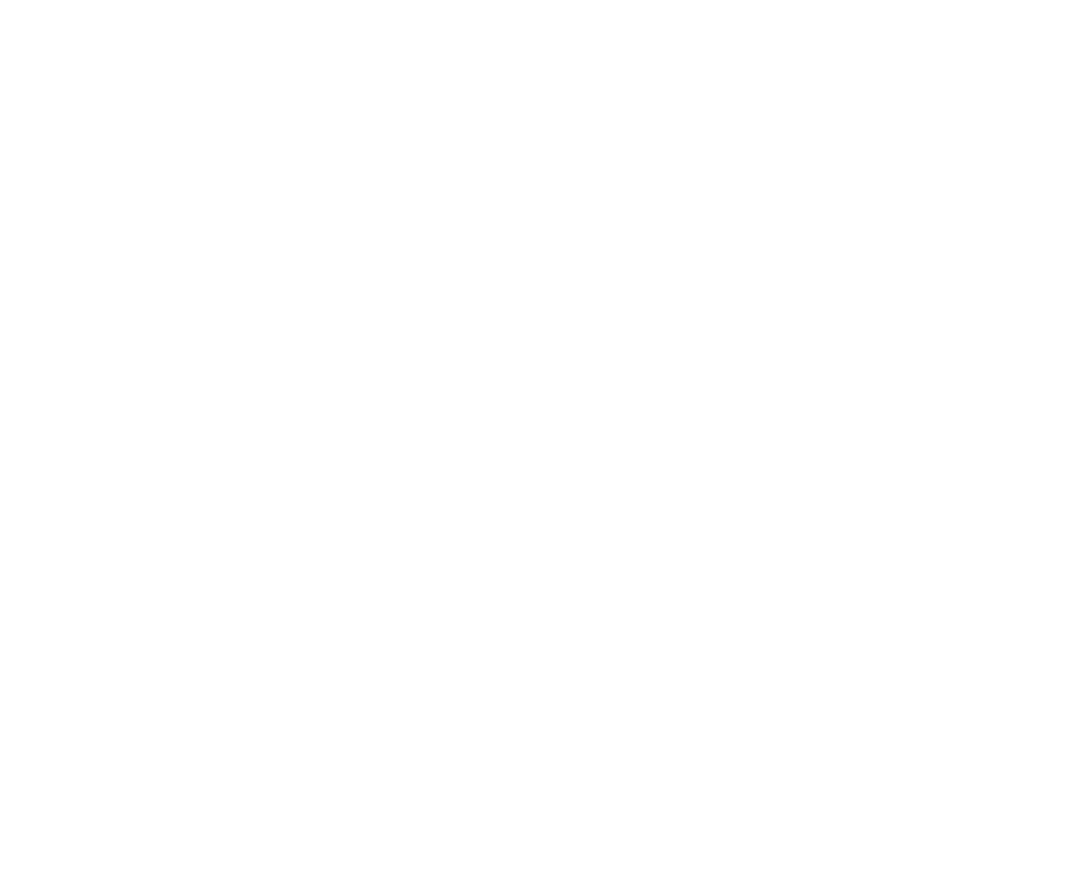
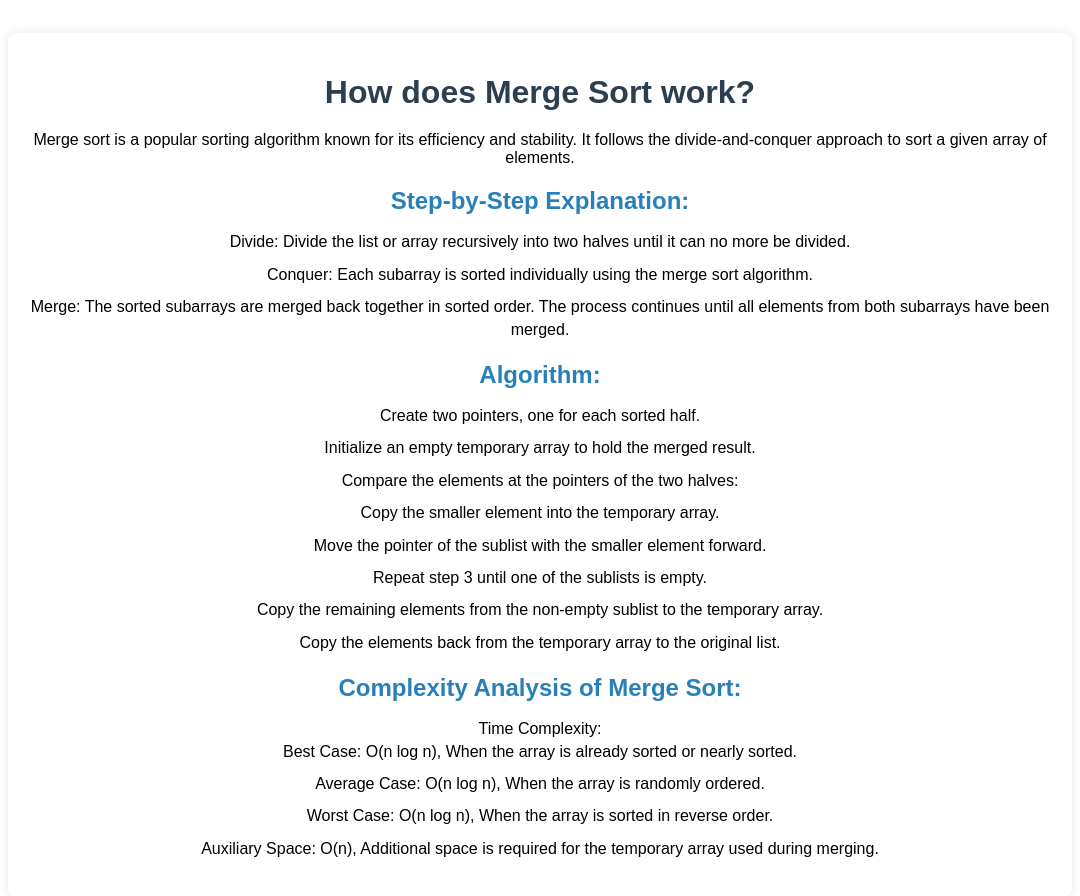
Before and after one commit to mananparmar199/SortingVisualizer, a React (Create React App) app: page / in a window 1280 px wide. Shown: the part 782-1678 px from the top of the page, without its empty margins (100-1180 px from the left). Before the commit the page ends 850 px from the top, so only its background shows below. Built offline with nearby package versions, Linux system fonts and the light colour scheme.

Commit message:
Sorting Alog Details

```diff
--- /dev/null
+++ b/src/SortingAlgorithmDetails/MergeSortDetails.js
@@ -0,0 +1,44 @@
+// src/SortingAlgorithmDetails/MergeSortDetails.js
+import React from 'react';
+import './SortingAlgorithmDetails.css';
+
+const MergeSortDetails = () => (
+  <div className="algorithm-detailsr">
+        <h1>How does Merge Sort work?</h1>
+        <p>Merge sort is a popular sorting algorithm known for its efficiency and stability. It follows the divide-and-conquer approach to sort a given array of elements.</p>
+        <h2>Step-by-Step Explanation:</h2>
+        <ul>
+            <li>Divide: Divide the list or array recursively into two halves until it can no more be divided.</li>
+            <li>Conquer: Each subarray is sorted individually using the merge sort algorithm.</li>
+            <li>Merge: The sorted subarrays are merged back together in sorted order. The process continues until all elements from both subarrays have been merged.</li>
+        </ul>
+        <h2>Algorithm:</h2>
+        <ol>
+            <li>Create two pointers, one for each sorted half.</li>
+            <li>Initialize an empty temporary array to hold the merged result.</li>
+            <li>
+                <ul>
+                    <li>Compare the elements at the pointers of the two halves:</li>
+                    <li>Copy the smaller element into the temporary array.</li>
+                    <li>Move the pointer of the sublist with the smaller element forward.</li>
+                </ul>
+            </li>
+            <li>Repeat step 3 until one of the sublists is empty.</li>
+            <li>Copy the remaining elements from the non-empty sublist to the temporary array.</li>
+            <li>Copy the elements back from the temporary array to the original list.</li>
+        </ol>
+        <h2>Complexity Analysis of Merge Sort:</h2>
+        <ul>
+            <li>Time Complexity:
+                <ul>
+                    <li>Best Case: O(n log n), When the array is already sorted or nearly sorted.</li>
+                    <li>Average Case: O(n log n), When the array is randomly ordered.</li>
+                    <li>Worst Case: O(n log n), When the array is sorted in reverse order.</li>
+                </ul>
+            </li>
+            <li>Auxiliary Space: O(n), Additional space is required for the temporary array used during merging.</li>
+        </ul>
+  </div>
+);
+
+export default MergeSortDetails;
--- /dev/null
+++ b/src/SortingAlgorithmDetails/SortingAlgorithmDetails.css
@@ -0,0 +1,50 @@
+
+/* Container styling */
+.algorithm-details-container {
+    width: 80%;
+    margin: 0 auto;
+    padding: 20px;
+    background-color: #fff;
+    box-shadow: 0 0 10px rgba(0, 0, 0, 0.1);
+    border-radius: 8px;
+}
+
+/* Heading styles */
+h1 {
+    color: #2c3e50;
+    margin-bottom: 20px;
+}
+
+h2 {
+    color: #2980b9;
+    margin: 20px 0 10px;
+}
+/* Remove list markers */
+ul, ol {
+    margin-left: 0;
+    padding-left: 0;
+    list-style-type: none; /* Removes default markers */
+}
+
+li {
+    margin-bottom: 10px;
+    line-height: 1.4; /* Adjust line-height to reduce vertical space */
+}
+
+/* Optional: To add custom styling for list items without markers */
+ul.custom-list, ol.custom-list {
+    list-style-type: none; /* Ensures no default markers */
+    padding-left: 0; /* Removes padding */
+}
+
+ul.custom-list li, ol.custom-list li {
+    position: relative;
+    padding-left: 1em; /* Adds space for custom markers if needed */
+}
+
+ul.custom-list li::before, ol.custom-list li::before {
+    content: ''; /* Custom content for markers if desired */
+    position: absolute;
+    left: 0;
+    /* You can add styling here for custom markers, e.g. icons */
+}
--- /dev/null
+++ b/src/SortingAlgorithmDetails/SortingAlgorithmDetails.js
@@ -0,0 +1,44 @@
+// src/SortingAlgorithmDetails/SortingAlgorithmDetails.js
+import React from 'react';
+import './SortingAlgorithmDetails.css';
+import MergeSortDetails from './MergeSortDetails'; // Import the MergeSortDetails component
+
+const algoDetails = {
+  'Merge Sort': {
+    component: <MergeSortDetails />, // Assign component to 'Merge Sort'
+  },
+  'Selection Sort': {
+    timeComplexity: 'O(n^2)',
+    description: 'Selection Sort is an in-place comparison-based sorting algorithm that selects the smallest element from the unsorted portion and swaps it with the first unsorted element.',
+  },
+  'Quick Sort': {
+    timeComplexity: 'O(n log n)',
+    description: 'Quick Sort is a divide and conquer algorithm that selects a pivot element, partitions the array around the pivot, and recursively sorts the partitions.',
+  },
+  'Heap Sort': {
+    timeComplexity: 'O(n log n)',
+    description: 'Heap Sort involves building a heap from the elements, and then repeatedly removing the maximum element from the heap and rebuilding the heap.',
+  },
+  'Bubble Sort': {
+    timeComplexity: 'O(n^2)',
+    description: 'Bubble Sort is a simple comparison-based sorting algorithm that repeatedly steps through the list, compares adjacent elements, and swaps them if they are in the wrong order.',
+  },
+};
+
+const SortingAlgorithmDetails = ({ selectedAlgo }) => {
+  const details = algoDetails[selectedAlgo] || {};
+
+  return (
+    <div className="algorithm-details-container">
+      {details.component || (
+        <div className="details">
+          <h3>{selectedAlgo}</h3>
+          <p><strong>Time Complexity:</strong> {details.timeComplexity}</p>
+          <p>{details.description}</p>
+        </div>
+      )}
+    </div>
+  );
+};
+
+export default SortingAlgorithmDetails;
--- a/src/SortingVisualizer/SortingVisualizer.css
+++ b/src/SortingVisualizer/SortingVisualizer.css
@@ -113,7 +113,7 @@ body, html {
 .bn31 {
     background-image: linear-gradient(to right, #006175 0%, #00a950 100%);
     border-radius: 40px;
-    color: #0cf892;
+    color: #ffffff;
     height: 50px;
     font-size: 1.4em;
     padding: 4px;
@@ -122,7 +122,8 @@ body, html {
 }
 
 .bn31:hover {
-    color: #fff;
+    background-image: linear-gradient(to right, #b5cabf 0%, #96ed9f 100%);
+    color: #044715;
 }
 
 .range {
@@ -135,7 +136,9 @@ body, html {
     overflow: hidden;
     box-shadow: inset 0 0 5px rgb(1, 111, 20);
 }
-
+.range:hover {
+    background: #84d585;
+}
 .range::-webkit-slider-thumb {
     -webkit-appearance: none;
     width: 15px;
@@ -231,3 +234,26 @@ body, html {
         width: 120px; /* Adjust width for better fit */
     }
 }
+
+.algorithm-name {
+    text-align: center;
+    margin-top: 1px;
+  }
+
+  .algorithm-name h2 {
+    font-size: 1.5vw; /* Font size relative to viewport width */
+    margin: 0;
+    transition: font-size 0.3s ease; /* Smooth transition for resizing */
+  }
+
+  @media (max-width: 768px) {
+    .algorithm-name h2 {
+      font-size: 5vw; /* Adjust font size for smaller screens */
+    }
+  }
+
+  @media (max-width: 480px) {
+    .algorithm-name h2 {
+      font-size: 6vw; /* Adjust font size for very small screens */
+    }
+  }
--- a/src/SortingVisualizer/SortingVisualizer.jsx
+++ b/src/SortingVisualizer/SortingVisualizer.jsx
@@ -1,6 +1,7 @@
 import React from 'react';
 import './SortingVisualizer.css';
 import LinkedInLogo from './Images/Logo/LinkedIn-Logo.png';
+import SortingAlgorithmDetails from '../SortingAlgorithmDetails/SortingAlgorithmDetails'; // Import the new component
 import { getMergeSortAnimation } from '../Sorting Algorithm/mergeSort';
 import { getSelectionSortAnimation } from '../Sorting Algorithm/selectionSort';
 
@@ -13,6 +14,7 @@ export class SortingVisualizer extends React.Component {
       barWidth: 2,
       arraySize: 50,
       speed: 10,
+      selectedAlgo: 'Merge Sort' // State to manage selected algorithm
     };
     this.containerRef = React.createRef();
   }
@@ -100,8 +102,7 @@ export class SortingVisualizer extends React.Component {
     }
   }
 
-  selectionSort()
-  {
+  selectionSort() {
     const animations = getSelectionSortAnimation(this.state.array);
     const speed = this.state.speed;
     for (let i = 0; i < animations.length; i++) {
@@ -115,8 +116,7 @@ export class SortingVisualizer extends React.Component {
         setTimeout(() => {
           barOneStyle.backgroundColor = barOneColor;
           barTwoStyle.backgroundColor = barTwoColor;
-                if(barOneHeight !== -1)
-                {
+          if(barOneHeight !== -1) {
             barOneStyle.height = `${barOneHeight}px`;
             barTwoStyle.height = `${barTwoHeight}px`;
           }
@@ -125,22 +125,33 @@ export class SortingVisualizer extends React.Component {
     }
   }
 
-  quickSort()
-  {
+  quickSort() {
     alert("Work in progress for QuickSort. Currently only MERGE SORT is LIVE :)");
   }
 
-  heapSort()
-  {
+  heapSort() {
     alert("Work in progress for heapSort. Currently only MERGE SORT is LIVE :)");
   }
 
-  bubbleSort()
-  {
+  bubbleSort() {
     alert("Work in progress for bubbleSort. Currently only MERGE SORT is LIVE :)");
   }
+
+  handleSortButtonClick = (algo) => {
+    this.setState({ selectedAlgo: algo }, () => {
+      // Ensure the DOM updates before starting the animation
+      requestAnimationFrame(() => {
+        if (algo === 'Merge Sort') this.mergeSort();
+        if (algo === 'Selection Sort') this.selectionSort();
+        if (algo === 'Quick Sort') this.quickSort();
+        if (algo === 'Heap Sort') this.heapSort();
+        if (algo === 'Bubble Sort') this.bubbleSort();
+      });
+    });
+  }
+
   render() {
-    const { array, barWidth, arraySize, speed} = this.state;
+    const { array, barWidth, arraySize, speed, selectedAlgo } = this.state;
     const minSize = 10;
     const maxSize = 150;
     const step = 10;
@@ -150,11 +161,11 @@ export class SortingVisualizer extends React.Component {
         <div className="top-navbar">
           <div className="title">Sorting Visualizer</div>
           <div className="sort-buttons">
-            <button onClick={() => this.mergeSort()}>Merge Sort</button>
-            <button onClick={() => this.selectionSort()}>Selection Sort</button>
-            <button onClick={() => this.quickSort()}>Quick Sort</button>
-            <button onClick={() => this.heapSort()}>Heap Sort</button>
-            <button onClick={() => this.bubbleSort()}>Bubble Sort</button>
+            <button onClick={() => this.handleSortButtonClick('Merge Sort')}>Merge Sort</button>
+            <button onClick={() => this.handleSortButtonClick('Selection Sort')}>Selection Sort</button>
+            <button onClick={() => this.handleSortButtonClick('Quick Sort')}>Quick Sort</button>
+            <button onClick={() => this.handleSortButtonClick('Heap Sort')}>Heap Sort</button>
+            <button onClick={() => this.handleSortButtonClick('Bubble Sort')}>Bubble Sort</button>
           </div>
           <div className="creator">
             Created by Manan Parmar
@@ -165,6 +176,9 @@ export class SortingVisualizer extends React.Component {
         </div>
 
         <div className="container">
+        <div className="algorithm-name">
+            <h2>{selectedAlgo}</h2> {/* Display selected algorithm name */}
+        </div>
             <div className="array-container" ref={this.containerRef}>
             {array.map((value, idx) => (
               <div
@@ -204,6 +218,8 @@ export class SortingVisualizer extends React.Component {
             />
           </div>
         </div>
+
+        <SortingAlgorithmDetails selectedAlgo={selectedAlgo} /> {/* Render the algorithm details */}
       </>
     );
   }
```
Lines whose indentation alone changed are shown as unchanged.
